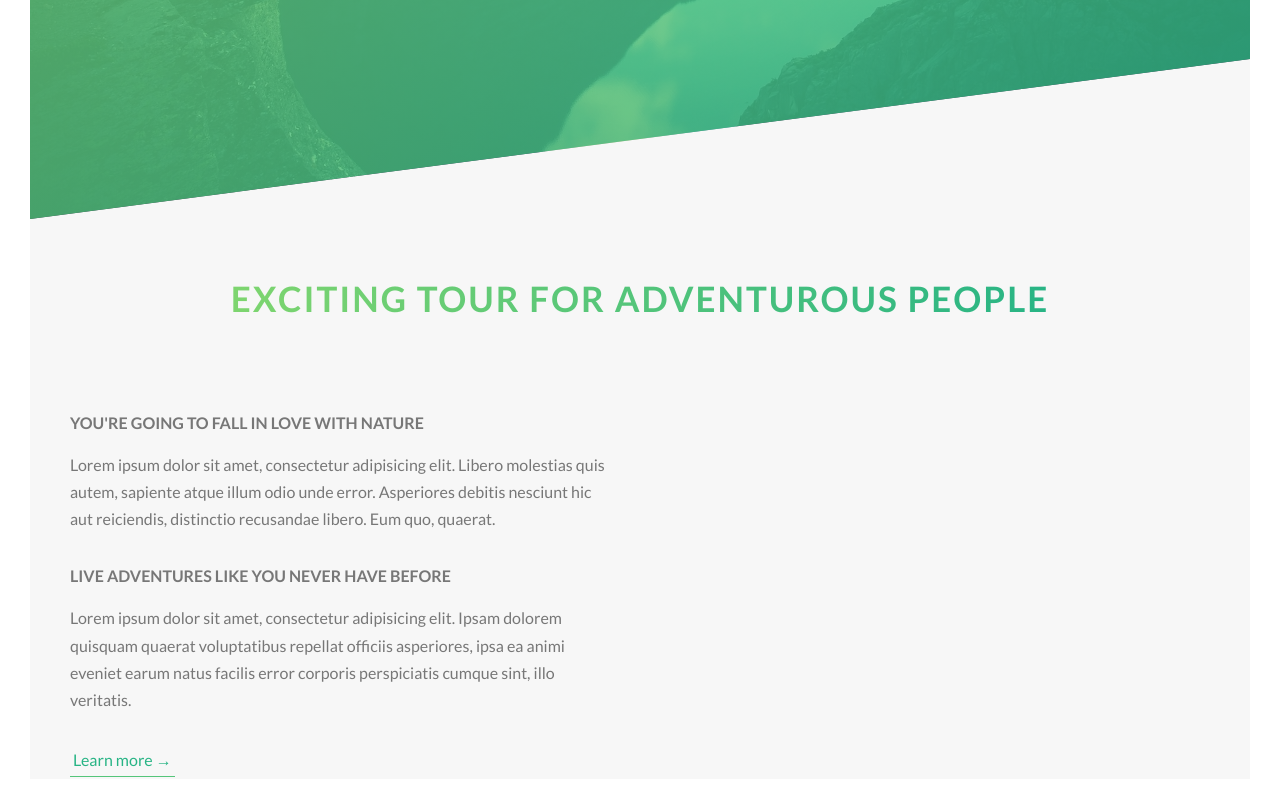
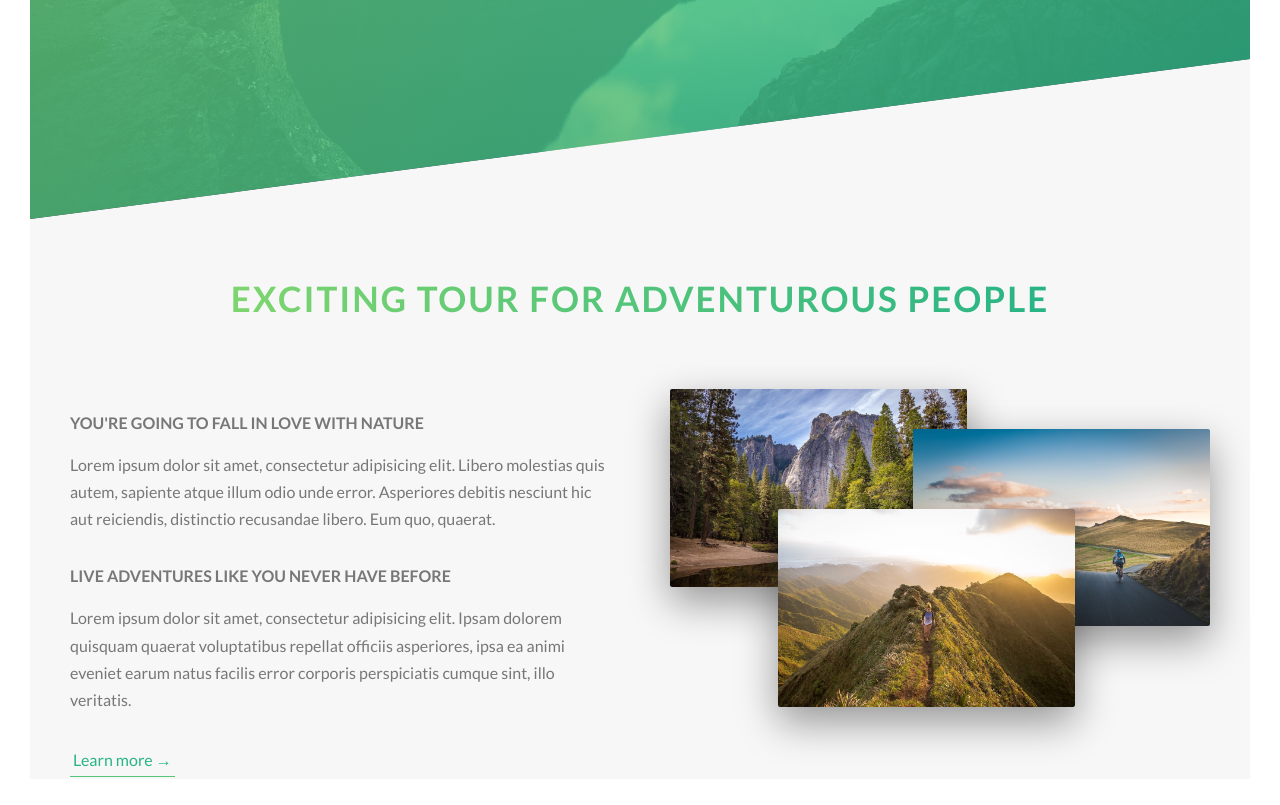
Before and after one commit to jscodelover/cool-website-theme-1, a website: page index.html in a window 1280 px wide. Shown: the part 571-1376 px from the top of the page. Drawn offline with Linux system fonts and the light colour scheme.

Commit message:
about section other half

```diff
--- a/index.html
+++ b/index.html
@@ -47,7 +47,11 @@
               <a href="#" class="btn-text">Learn more &rarr;</a>
             </div>
             <div class="col-1-of-2">
-
+              <div class="compostion">
+                 <img src="img/nat-1-large.jpg" alt="img 1" class="compostion__photo compostion__photo--p1">
+                 <img src="img/nat-2-large.jpg" alt="img 2" class="compostion__photo compostion__photo--p2">
+                 <img src="img/nat-3-large.jpg" alt="img 3" class="compostion__photo compostion__photo--p3">
+               </div>
             </div>
           </div>
         </section>
--- /dev/null
+++ b/sass/components/_composition.scss
@@ -0,0 +1,35 @@
+.compostion {
+  position: relative;
+  &__photo {
+    width: 55%;
+    box-shadow: 0 1.5rem 4rem rgba(0, 0, 0, 0.4);
+    border-radius: 0.2rem;
+    position: absolute;
+    transition: all 0.2s;
+    z-index: 10;
+    outline-offset: 20px;
+
+    &--p1 {
+      top: -2rem;
+      left: 0;
+    }
+    &--p2 {
+      top: 2rem;
+      right: 0;
+    }
+    &--p3 {
+      top: 10rem;
+      left: 20%;
+    }
+
+    &:hover {
+      outline: 1.5rem solid $color-primary;
+      transform: scale(1.1) translateY(-0.5rem);
+      z-index: 20;
+    }
+  }
+
+  &:hover &__photo:not(:hover) {
+    transform: scale(0.9);
+  }
+}
--- a/sass/main.scss
+++ b/sass/main.scss
@@ -8,6 +8,7 @@
 @import "base/utilities";
 
 @import "components/button";
+@import "components/composition";
 
 @import "pages/home";
 
```
Also changed, not shown: css/style.css.
